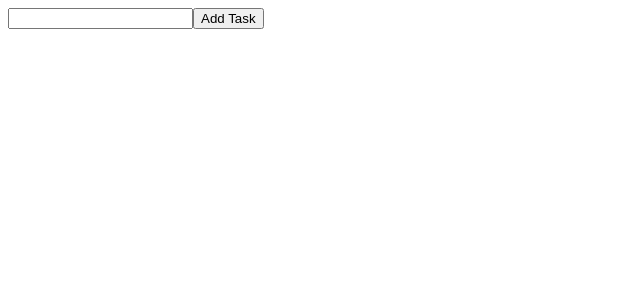
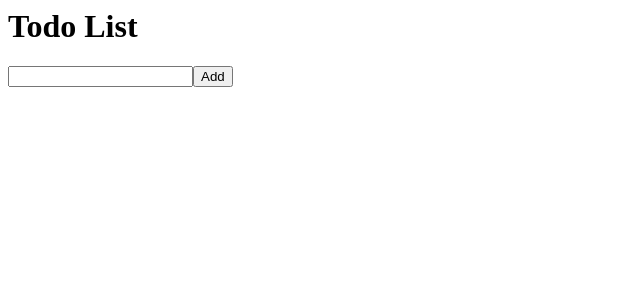
Before and after one commit to Dhanarajb/Todo-List-Reactjs, a React (Create React App) app: page / in a window 1280 px wide. Shown: the top 300 px of the page, without its empty margins (0-640 px from the left). Built offline with nearby package versions, Linux system fonts and the light colour scheme.

Commit message:
1 file modified

```diff
--- a/src/App.js
+++ b/src/App.js
@@ -1,62 +1,72 @@
-// Import React and useState from 'react' and the component's stylesheet from './style.css'.
 import React, { useState } from 'react';
-import './style.css';
 
-// Define a functional component named 'TodoList'.
 const TodoList = () => {
+  const [tasks, setTasks] = useState([]);
+  const [newTask, setNewTask] = useState('');
+  const [editTask, setEditTask] = useState(null);
 
-//   Use the useState hook to create two pieces of state, 'list' and 'task'.
-//   The 'list' state is initialized to an empty array while the 'task' state is initialized to an empty string.
-  const [list, setList] = useState([]);
-  const [task, setTask] = useState('');
-
-//   Define an 'addTask' function that accepts an event as its argument.
-//   The function is triggered when the form is submitted.
-//   It updates the 'list' state with the new task using
-//   the spread operator to create a new array that contains
-//   the existing list and the new task. It also resets the 'task' state to an empty string.
-  const addTask = (e) => {
-    e.preventDefault();
-    setList([...list, task]);
-    setTask('');
+  const handleNewTaskChange = (event) => {
+    setNewTask(event.target.value);
   };
 
-//   Define a 'removeTask' function that accepts an id as its argument.
-//   The function is triggered when the 'x' button is clicked.
-//   It filters the 'list' state and creates a new array
-//   that does not include the task with the specified id.
-//   It then updates the 'list' state with the new array.
-  const removeTask = (id) => {
-    let newList = list.filter((item) => item.id !== id);
-    setList(newList);
+  const handleAddTask = () => {
+    if (newTask.trim() !== '') {
+      setTasks([...tasks, { id: Date.now(), text: newTask }]);
+      setNewTask('');
+    }
+  };
+
+  const handleDeleteTask = (taskId) => {
+    setTasks(tasks.filter((task) => task.id !== taskId));
+  };
+
+  const handleEditTask = (task) => {
+    setEditTask(task);
+    setNewTask(task.text);
+  };
+
+  const handleUpdateTask = () => {
+    setTasks(
+      tasks.map((task) =>
+        task.id === editTask.id ? { ...task, text: newTask } : task
+      )
+    );
+    setEditTask(null);
+    setNewTask('');
   };
 
   return (
     <div>
-{/* //     Render a form that includes an input field and a button.
-//     The input field is bound to the 'task' state and updates
-//     it when the user types into it. The form's onSubmit event is set to the 'addTask' function. */}
-      <form onSubmit={addTask}>
-        <input
-          type="text"
-          value={task}
-          onChange={(e) => setTask(e.target.value)}
-        />
-        <button type="submit">Add Task</button>
-      </form>
+      <h1>Todo List</h1>
+
       <ul>
-{/* //           Render an unordered list that displays the 'list' state as a list of items.
-//           Each item includes a button that triggers the 'removeTask' function.
-//           The key for each item is set to its index in the array. */}
-        {list.map((item, index) => (
-          <li key={index}>
-            {index}- {item}
-            <button onClick={() => removeTask(item.id)}>x</button>
+        {tasks.map((task) => (
+          <li key={task.id}>
+            {editTask && editTask.id === task.id ? (
+              <div>
+                <input type="text" value={newTask} onChange={handleNewTaskChange} />
+                <button onClick={handleUpdateTask}>Update</button>
+              </div>
+            ) : (
+              <div>
+                <span>{task.text}</span>
+                <button onClick={() => handleEditTask(task)}>Edit</button>
+                <button onClick={() => handleDeleteTask(task.id)}>Delete</button>
+              </div>
+            )}
           </li>
         ))}
       </ul>
+
+      <div>
+        <input type="text" value={newTask} onChange={handleNewTaskChange} />
+        <button onClick={editTask ? handleUpdateTask : handleAddTask}>
+          {editTask ? 'Update' : 'Add'}
+        </button>
+        {editTask && <button onClick={() => setEditTask(null)}>Cancel</button>}
+      </div>
     </div>
   );
 };
-// Export the 'TodoList' component as the default export.
+
 export default TodoList;
```
